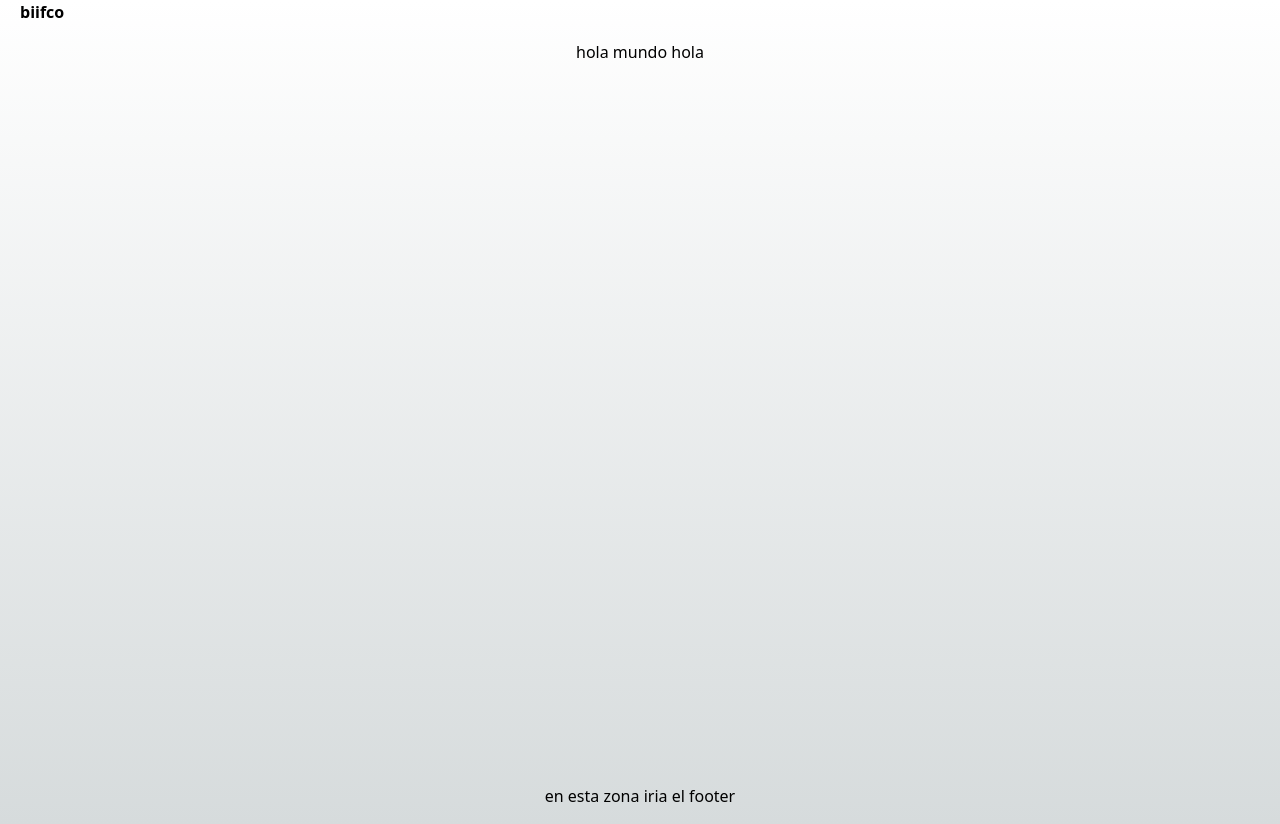
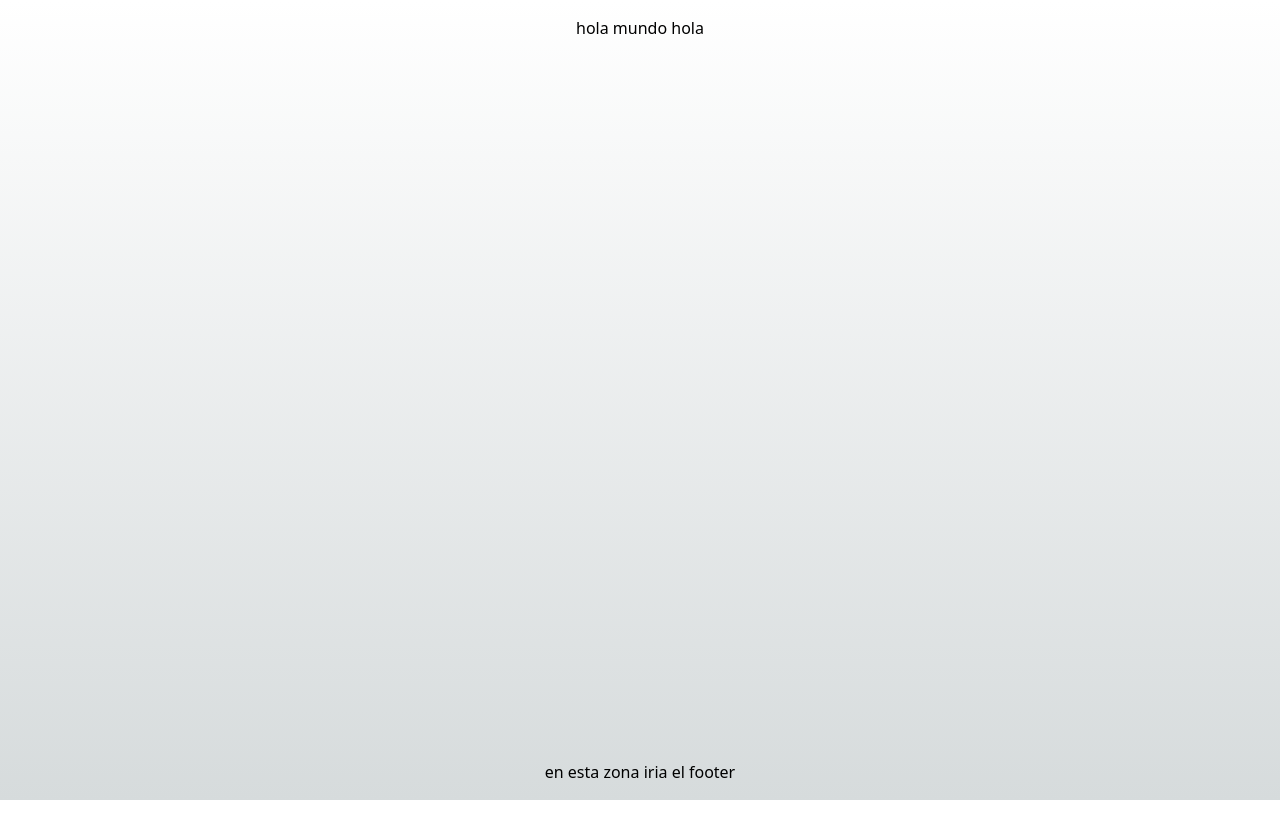
Before and after one commit to devbiifco/biifco, a Next.js app in the folder frontend/: page / in a window 1280 px wide. After the commit the page ends 800 px from the top, so only its background shows below. Built offline with nearby package versions, Linux system fonts and the light colour scheme.

Commit message:
update new course

```diff
--- a/frontend/src/app/components/index.ts
+++ /dev/null
@@ -1,4 +0,0 @@
-
-
-
-export * from './ui/top-menu/TopMenu';
--- a/frontend/src/app/components/ui/top-menu/TopMenu.tsx
+++ /dev/null
@@ -1,19 +0,0 @@
-import Link from "next/link";
-import { Manrope } from "next/font/google";
-
-const manrope = Manrope({ subsets: ["latin"] });
-
-
-export const TopMenu = () => {
-    return (
-        <nav className="flex px-5 justify-between items-center w-full" >
-        {/* LOGO */}
-        <div>
-
-                    <span className={ '${ manrope.classname } antialiased font-bold'}>biifco</span>
-
-        </div>
-
-        </nav>
-    )
-}
--- a/frontend/src/app/layout.tsx
+++ b/frontend/src/app/layout.tsx
@@ -1,7 +1,6 @@
 import type { Metadata } from "next";
 import { Manrope } from "next/font/google";
 import "./globals.css";
-import { TopMenu } from  "./components";
 
 
 
@@ -14,7 +13,6 @@ export default function RootLayout({
   return (
     <html lang="en">
           <body className="min-h-screen">
-      <TopMenu />
       { children }
     </body>
     </html>
```
